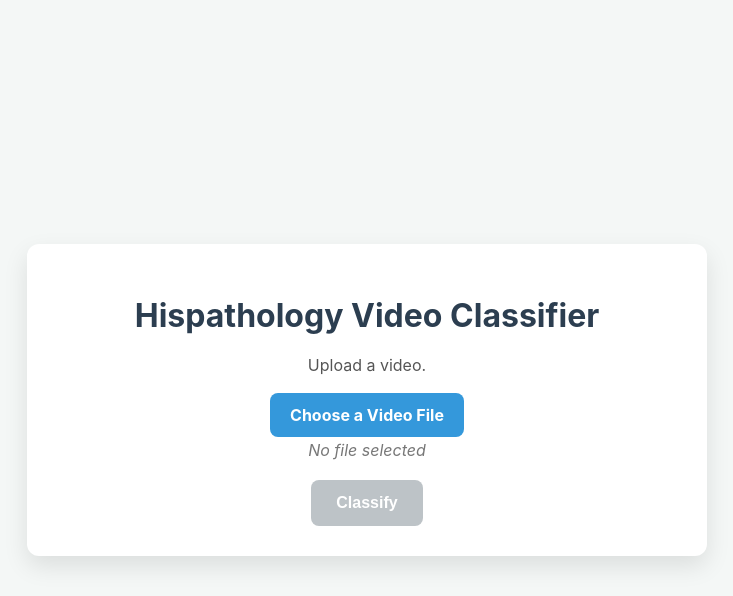
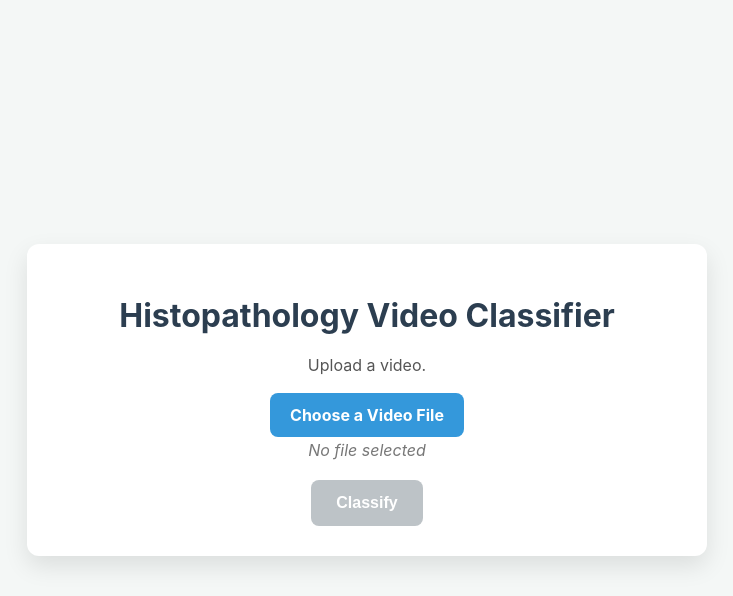
Before and after one commit to doanphuongkhang123/Histopathology-Video-Classification, a Flask app: page / in a window 1280 px wide. Shown: the top 596 px of the page, without its empty margins (273-1006 px from the left). Run offline with Flask 3, Linux system fonts and the light colour scheme.

Commit message:
Update index.html

```diff
--- a/templates/index.html
+++ b/templates/index.html
@@ -3,7 +3,7 @@
 <head>
     <meta charset="UTF-8">
     <meta name="viewport" content="width=device-width, initial-scale=1.0">
-    <title>Hispathology Video Classification</title>
+    <title>Histopathology Video Classification</title>
     <style>
         /* Basic CSS for styling the page */
         body {
@@ -129,7 +129,7 @@
 <body>
 
     <div class="container">
-        <h1>Hispathology Video Classifier</h1>
+        <h1>Histopathology Video Classifier</h1>
         <p>Upload a video.</p>
 
         <input type="file" id="videoUpload" accept=".avi">
```
